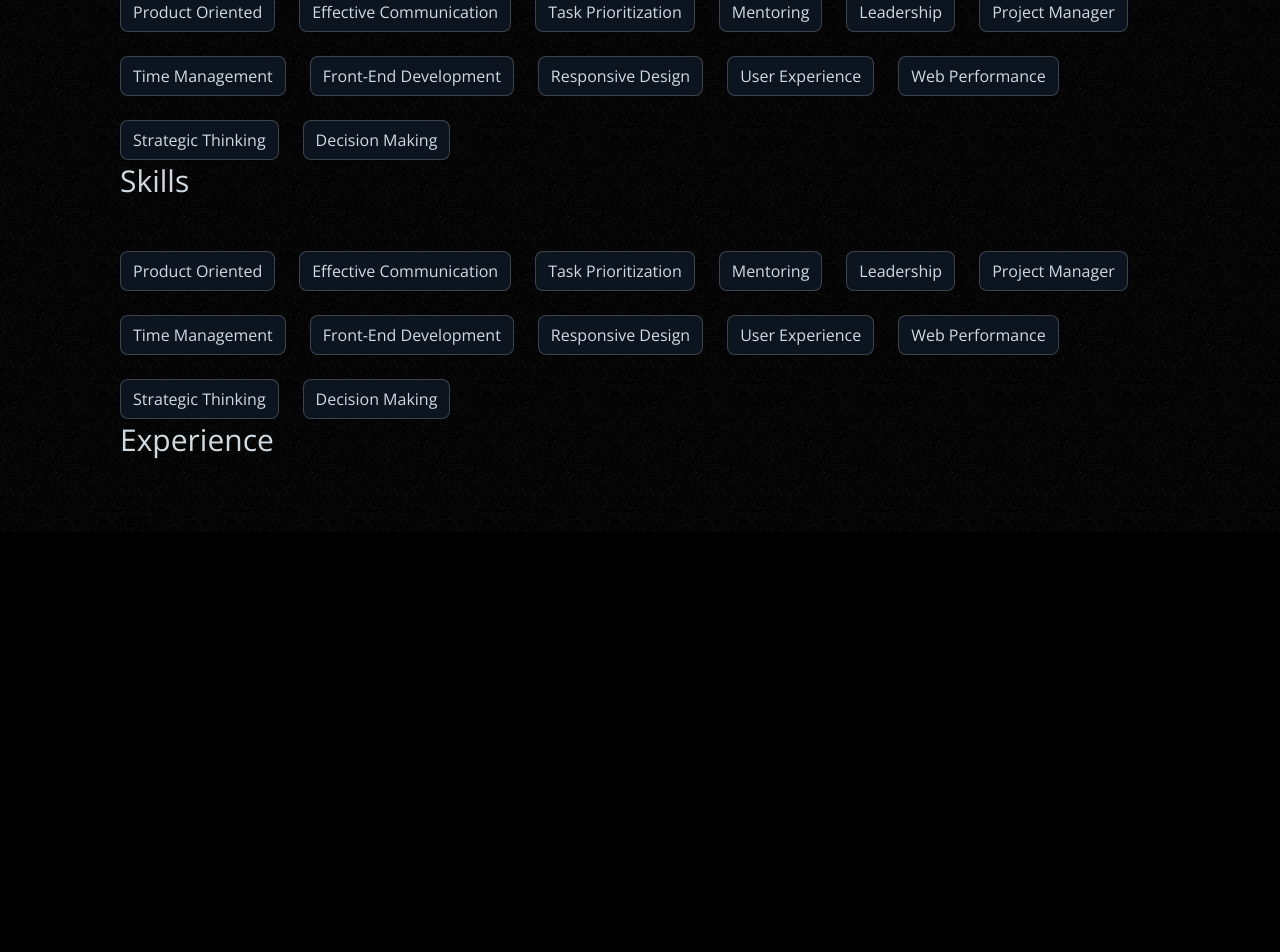
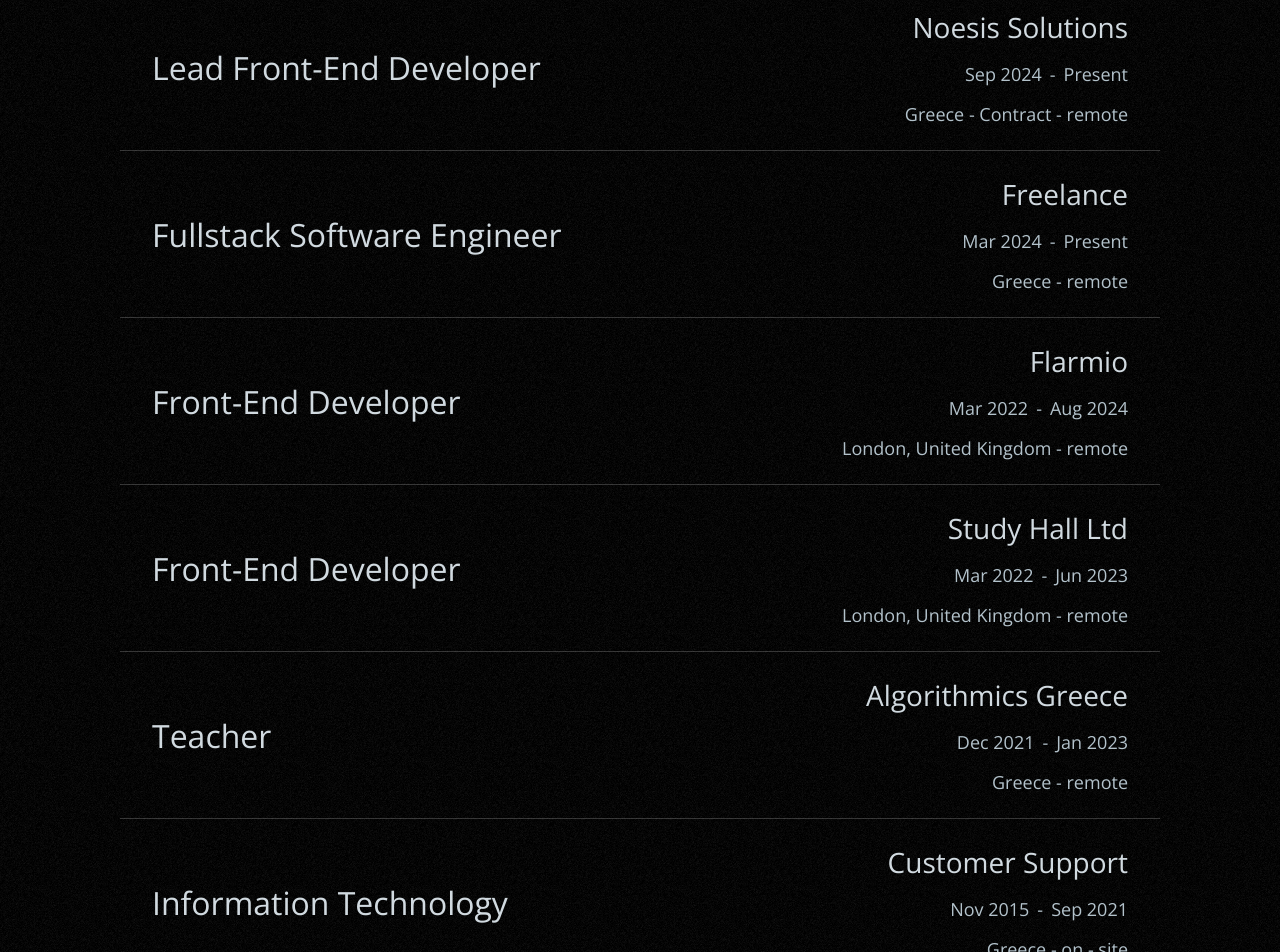
Before and after one commit to pipiskal/personal-website, a Next.js app: page / in a window 1280 px wide. Shown: the part 1320-2272 px from the top of the page. Before the commit the page ends 1852 px from the top, so only its background shows below. Built offline with nearby package versions, Linux system fonts and the light colour scheme.

Commit message:
Fixed Experience and skill Section

```diff
--- a/app/components/SkillTagList/SkillTagList.module.css
+++ b/app/components/SkillTagList/SkillTagList.module.css
@@ -1,5 +1,10 @@
 .wrapper {
+  margin-bottom: 64px;
+}
+
+.skillsWrapper {
   display: flex;
   gap: 24px;
   flex-wrap: wrap;
+  padding: 0 32px;
 }
--- a/app/components/SkillTagList/SkillTagList.tsx
+++ b/app/components/SkillTagList/SkillTagList.tsx
@@ -6,9 +6,13 @@
 const SkillTagList = (): JSX.Element => {
   return (
     <div className={styles.wrapper}>
-      {SKILLS.map((skill) => (
-        <SkillTag key={skill} tagName={skill} />
-      ))}
+      <h2>Skills</h2>
+
+      <div className={styles.skillsWrapper}>
+        {SKILLS.map((skill) => (
+          <SkillTag key={skill} tagName={skill} />
+        ))}
+      </div>
     </div>
   );
 };
--- a/app/components/TechSkillList/TechSkillList.module.css
+++ b/app/components/TechSkillList/TechSkillList.module.css
@@ -14,7 +14,8 @@
 }
 
 .techSkillsWrapper {
-  max-width: 1080px;
+  margin: 0 auto;
+  max-width: 1000px;
   opacity: 0;
   mask-image: linear-gradient(
     to right,
--- a/app/components/TechSkillList/TeckSkillList.tsx
+++ b/app/components/TechSkillList/TeckSkillList.tsx
@@ -16,7 +16,7 @@
     "GraphqlSvg",
     "ZodSvg",
     "JtwSvg",
-    "ExpressJsSvg",
+    // "ExpressJsSvg",
     // "NodeJsSvg",
   ] as const;
 
--- a/app/globals.css
+++ b/app/globals.css
@@ -23,5 +23,6 @@
   font-size: 30px;
   font-weight: 300;
   color: rgba(209, 218, 224);
-  margin-bottom: 50px;
+  margin-bottom: 64px;
+  padding-left: 32px;
 }
--- a/app/modules/constants.ts
+++ b/app/modules/constants.ts
@@ -1,4 +1,47 @@
-export const EXPERIENCE = [{}] as const;
+export const EXPERIENCE = [
+  {
+    techRole: "Lead Front-End Developer",
+    company: "Noesis Solutions",
+    startingDate: "Sep 2024",
+    endingDate: "Present",
+    workplace: "Greece - Contract - remote",
+  },
+  {
+    techRole: "Fullstack Software Engineer",
+    company: "Freelance",
+    startingDate: "Mar 2024",
+    endingDate: "Present",
+    workplace: "Greece - remote",
+  },
+  {
+    techRole: "Front-End Developer",
+    company: "Flarmio",
+    startingDate: "Mar 2022",
+    endingDate: "Aug 2024",
+    workplace: "London, United Kingdom - remote",
+  },
+  {
+    techRole: "Front-End Developer",
+    company: "Study Hall Ltd",
+    startingDate: "Mar 2022",
+    endingDate: "Jun 2023",
+    workplace: "London, United Kingdom - remote",
+  },
+  {
+    techRole: "Teacher",
+    company: "Algorithmics Greece",
+    startingDate: "Dec 2021",
+    endingDate: "Jan 2023",
+    workplace: "Greece - remote",
+  },
+  {
+    techRole: "Information Technology",
+    company: "Customer Support",
+    startingDate: "Nov 2015",
+    endingDate: "Sep 2021",
+    workplace: "Greece - on - site",
+  },
+] as const;
 
 export const EDUCATION = [{}];
 
@@ -10,7 +53,7 @@
   "Leadership",
   "Project Manager",
   "Time Management",
-  "Front-End Development",
+  // "Front-End Development",
   "Responsive Design",
   "User Experience",
   "Web Performance",
--- a/app/page.module.css
+++ b/app/page.module.css
@@ -3,6 +3,7 @@
   width: 100%;
   display: flex;
   justify-content: center;
+  padding-bottom: 128px;
 }
 
 .page {
--- a/app/page.tsx
+++ b/app/page.tsx
@@ -20,16 +20,8 @@
 
         <TechSkillList />
 
-        <h2>Skills</h2>
         <SkillTagList />
 
-        <h2>Skills</h2>
-        <SkillTagList />
-
-        <h2>Skills</h2>
-        <SkillTagList />
-
-        <h2>Experience</h2>
         <Experience />
       </div>
     </main>
--- a/app/sections/Experience/Experience.module.css
+++ b/app/sections/Experience/Experience.module.css
@@ -0,0 +1,49 @@
+.wrapper {
+  /* padding: 0px 32px; */
+}
+
+.experienceWrapper {
+  display: flex;
+  flex-direction: column;
+  color: rgba(179, 194, 203);
+  margin-top: -36px;
+}
+
+.row {
+  display: flex;
+  align-items: center;
+  justify-content: space-between;
+  padding: 24px 0px;
+  border-bottom: 1px solid rgba(255, 255, 255, 0.2);
+}
+
+.techTitle {
+  font-size: 32px;
+  font-weight: 300;
+  padding-left: 32px;
+  color: rgba(209, 218, 224);
+}
+
+.rightSideWrapper {
+  display: flex;
+  align-items: end;
+  flex-direction: column;
+  gap: 16px;
+  padding-right: 32px;
+}
+
+.companyDateWrapper {
+  display: flex;
+  gap: 8px;
+}
+
+.companyTitle {
+  font-size: 28px;
+  font-weight: 300;
+  color: rgba(209, 218, 224);
+}
+
+.roleText {
+  font-size: 18px;
+  font-weight: 300;
+}
--- a/app/sections/Experience/Experience.tsx
+++ b/app/sections/Experience/Experience.tsx
@@ -1,8 +1,36 @@
 import { JSX } from "react";
 import styles from "./Experience.module.css";
+import { EXPERIENCE } from "@/app/modules/constants";
 
 const Experience = (): JSX.Element => {
-  return <div className={styles.wrapper}>test</div>;
+  return (
+    <div className={styles.wrapper}>
+      <h2>Experience</h2>
+
+      <div className={styles.experienceWrapper}>
+        {EXPERIENCE.map((item) => {
+          return (
+            <div key={item.company} className={styles.row}>
+              <span className={styles.techTitle}>{item.techRole}</span>
+
+              <div className={styles.rightSideWrapper}>
+                <span className={styles.companyTitle}>{item.company}</span>
+
+                <div
+                  className={`${styles.roleText} ${styles.companyDateWrapper}`}
+                >
+                  <span className={styles.roleText}>{item.startingDate}</span>-
+                  <span className={styles.roleText}>{item.endingDate}</span>
+                </div>
+
+                <span className={styles.roleText}>{item.workplace}</span>
+              </div>
+            </div>
+          );
+        })}
+      </div>
+    </div>
+  );
 };
 
 export default Experience;
--- a/app/sections/Hero/Hero.module.css
+++ b/app/sections/Hero/Hero.module.css
@@ -14,7 +14,7 @@
   display: flex;
   flex-direction: column;
   align-items: center;
-  padding: 64px 32px 48px 32px;
+  padding: 0px 32px 48px 0px;
 }
 
 @keyframes fadeInBottomToTopHeroAvatar {
```
